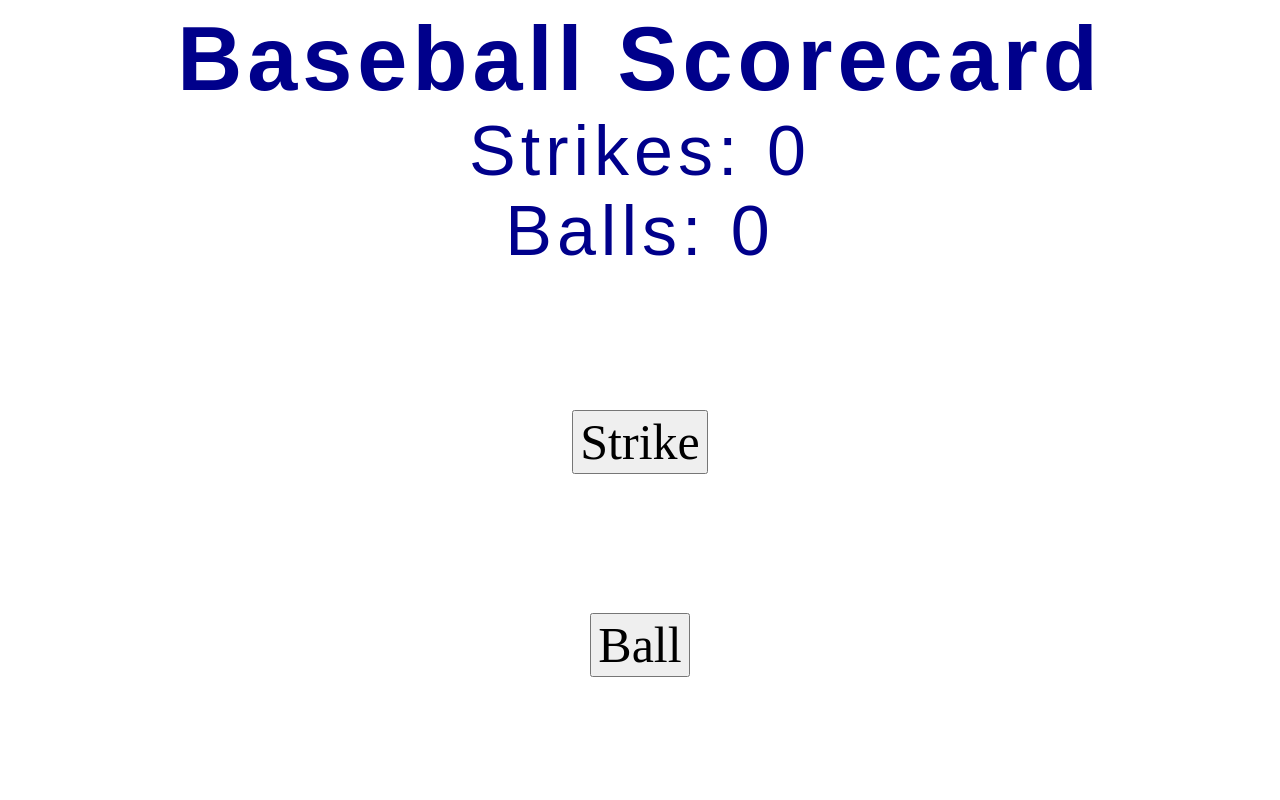
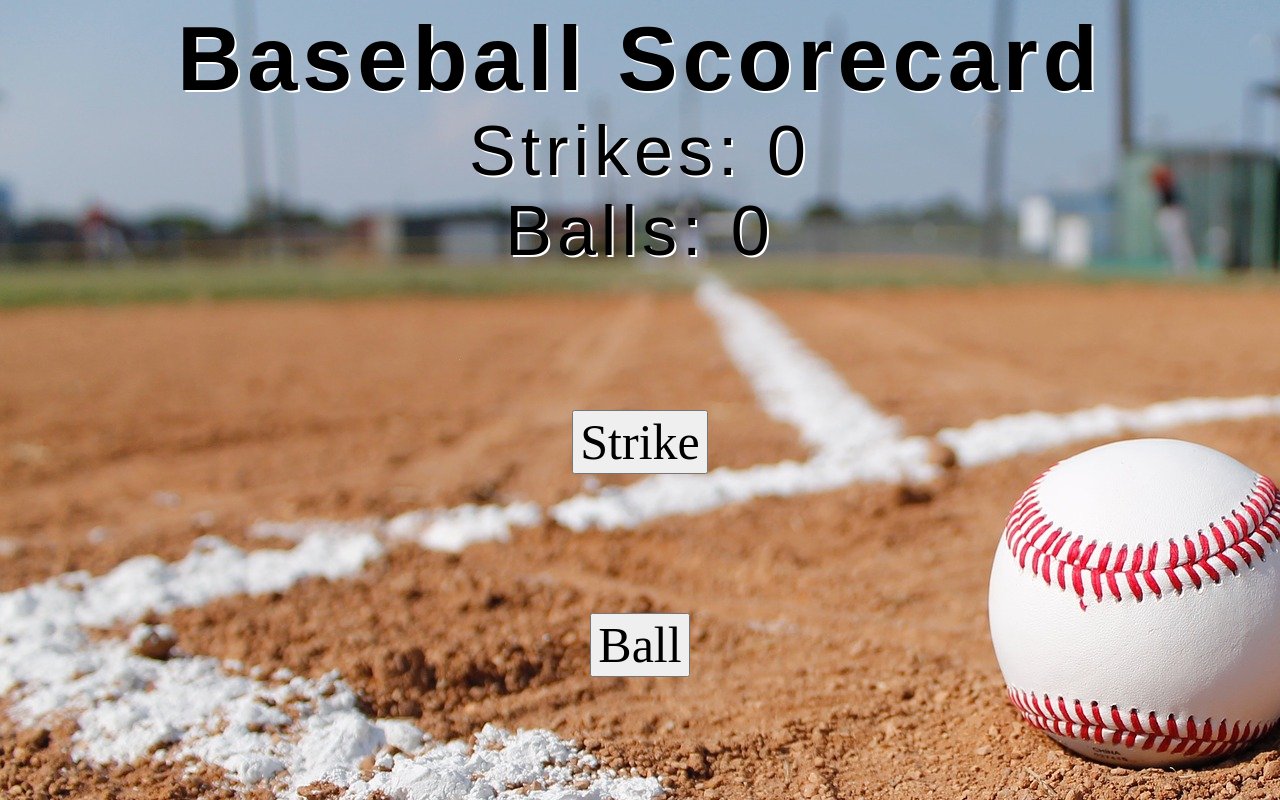
Before and after one commit to dm-devtech/Baseball-Scorecard_ReactApp, a React (Create React App) app in the folder baseball-scorecard/: page / in a window 1280 px wide. Shown: the top 800 px of the page. Built offline with nearby package versions, Linux system fonts and the light colour scheme.

Commit message:
Added image background and text shadow

```diff
--- a/baseball-scorecard/src/CSS/formatting.css
+++ b/baseball-scorecard/src/CSS/formatting.css
@@ -2,19 +2,21 @@
   height: 100%;
   width: 100%;
   letter-spacing: 5px;
-  color: darkblue;
+  color: black;
   font: 90px Arial, sans-serif;
   font-weight: bold;
   text-align: center;
+   text-shadow: 2px 2px #ffffff;
 }
 
 .body-text {
   height: 100%;
   width: 100%;
   letter-spacing: 5px;
-  color: darkblue;
+  color: black;
   font: 70px Arial, sans-serif;
   text-align: center;
+   text-shadow: 2px 2px #ffffff;
 }
 
 .buttons {
@@ -28,3 +30,8 @@
     font-size: 50px;
   }
 }
+
+body {
+  background-color: black;
+  background-image: url('./bball-field.jpg');
+}
```
Also changed, not shown: baseball-scorecard/src/CSS/bball-field.jpg (added), 1 other file (tests, documents, lock files or other folders).
